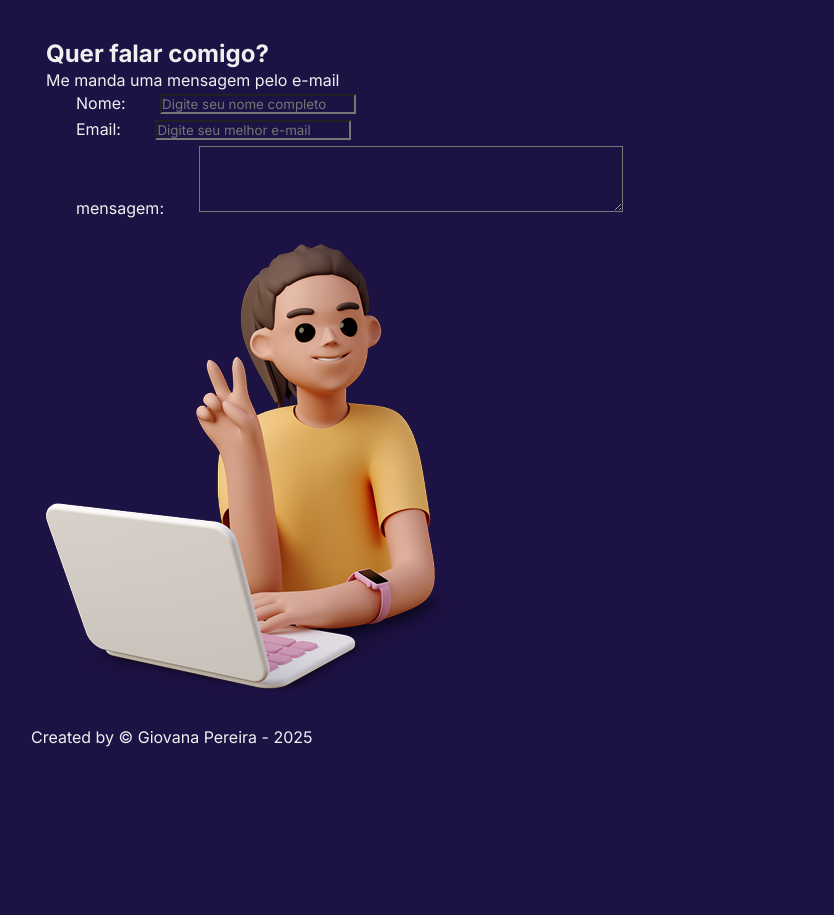
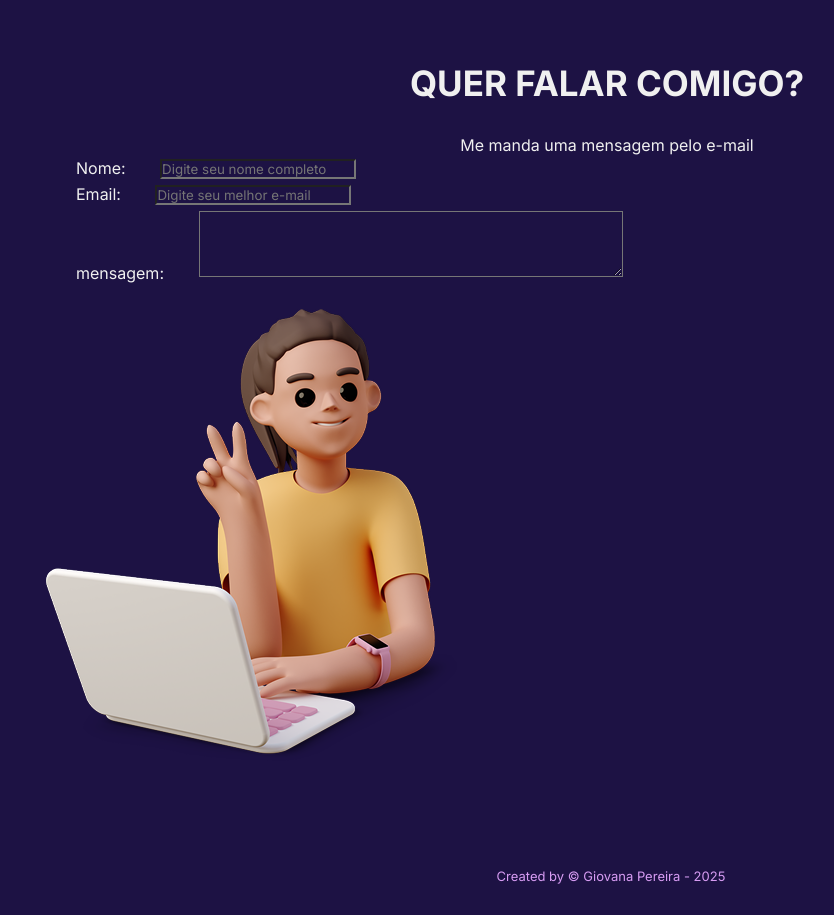
Before and after one commit to giovana-pereira/Portfolio, a plain HTML site: page index.html in a window 1280 px wide. Shown: the part 3240-4155 px from the top of the page, without its empty margins (29-863 px from the left). Before the commit the page ends 3991 px from the top, so only its background shows below. Drawn offline with Linux system fonts and the light colour scheme.

Commit message:
add contact part

```diff
--- a/styles/_colors.scss
+++ b/styles/_colors.scss
@@ -19,5 +19,6 @@ $white-hover-color: #F9F7F1;
 $white-text-color: #F0F0F0;
 $black-text-color: #1E1E1E;
 $pink-text-color: #FF5DD2;
+$footer-text-color: #D79CF3;
 $purple-light-text-color: #D0C8ED;
 $darkness-text-color: #1C1142;
--- a/styles/index.scss
+++ b/styles/index.scss
@@ -446,7 +446,7 @@
             align-items: center;
             text-align: center;
             justify-content: center;
-            gap: 0;
+            gap: 3px;
             width: 20%;
             height: 5px;
             margin: 3% auto 2%;
@@ -456,7 +456,6 @@
                 color: $selector-color;
                 width: 3px;
                 height: 2px;
-                gap: 0;
                 border-radius: 100%;
                 margin: 3px;
                 padding: 2px;
@@ -470,6 +469,35 @@
                     background-color: $used-selector-color;
                 }
         }
+}
+
+//contact
+#contact{
+    width: 90vw;
+    height: 100vh;
+
+    h2{
+        @include tittle-section();
+        text-transform: uppercase;
+        color: $white-text-color;
+    }
+
+    p{
+        color: $white-text-color;
+        text-align: center;
+        margin-top: 8px;
+    }
+}
 
 
+//rodapé
+footer{
+    text-align: center;
+    font-size: 13px;
+    padding: 25px;
+
+    p{
+        color: $footer-text-color;
+    }
+
 }
```
Also changed, not shown: styles/index.css, 1 other file.
